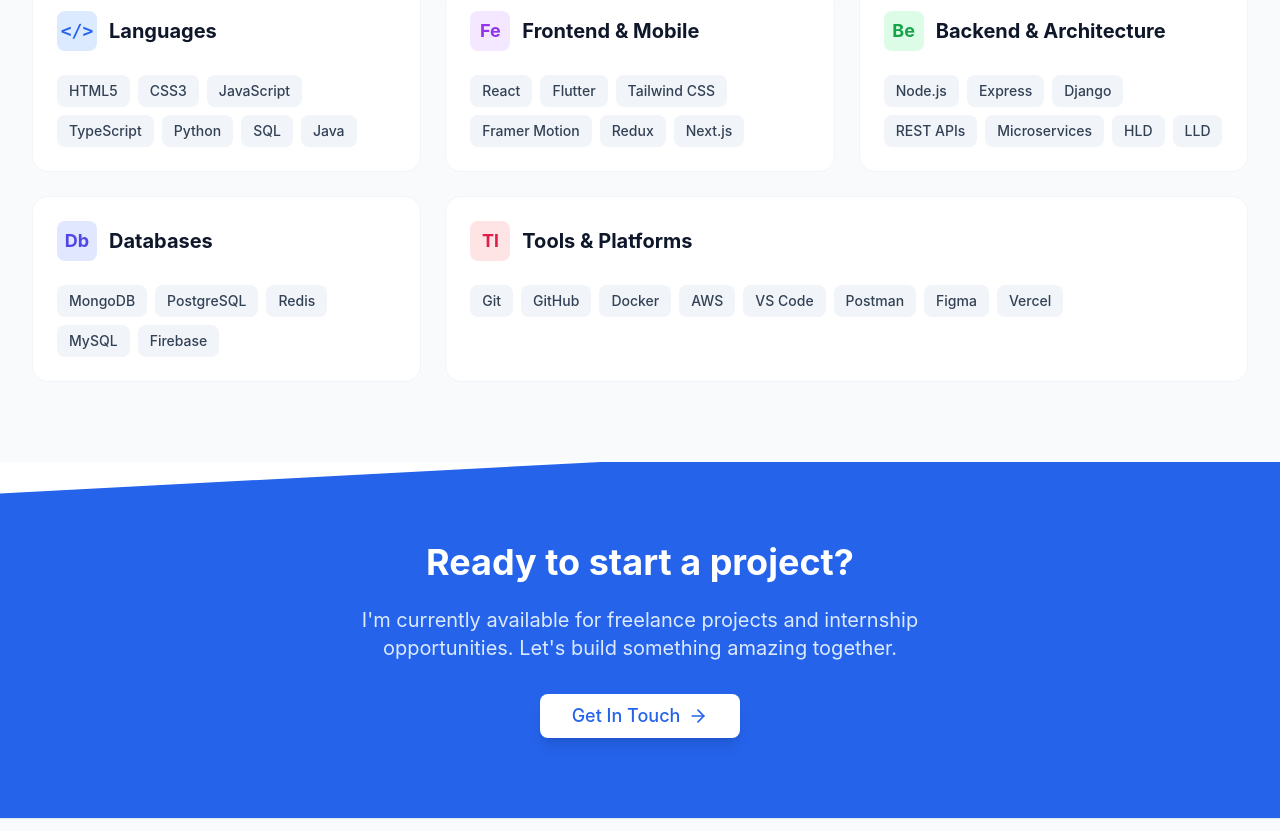
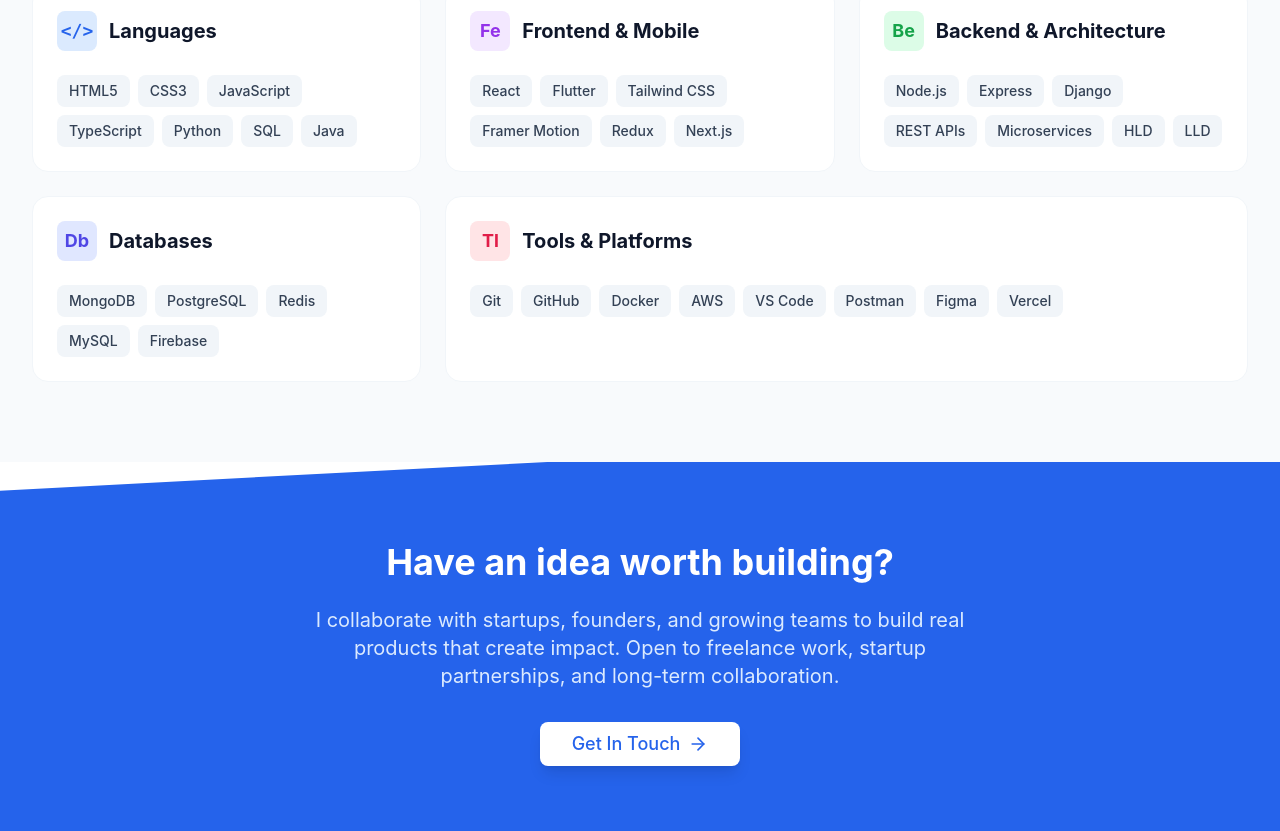
Before and after one commit to raj-aryan-official/MyPortfolio, a React (Vite) app: page / in a window 1280 px wide. Shown: the part 1966-2797 px from the top of the page. Built offline with nearby package versions, Linux system fonts and the light colour scheme.

Commit message:
first commit

```diff
--- a/src/components/home/CTA.tsx
+++ b/src/components/home/CTA.tsx
@@ -9,10 +9,10 @@
             <div className="absolute inset-0 bg-blue-600 dark:bg-blue-700 -skew-y-3 transform origin-bottom-right scale-110" />
 
             <div className="relative max-w-7xl mx-auto px-4 sm:px-6 lg:px-8 text-center text-white">
-                <h2 className="text-4xl font-bold mb-6">Ready to start a project?</h2>
+                <h2 className="text-4xl font-bold mb-6">Have an idea worth building?</h2>
                 <p className="text-xl text-blue-100 mb-8 max-w-2xl mx-auto">
-                    I'm currently available for freelance projects and internship opportunities.
-                    Let's build something amazing together.
+                    I collaborate with startups, founders, and growing teams to build real products that create impact.
+                    Open to freelance work, startup partnerships, and long-term collaboration.
                 </p>
                 <Link to="/contact">
                     <Button size="lg" className="bg-white text-blue-600 hover:bg-blue-50 border-none shadow-lg">
```
